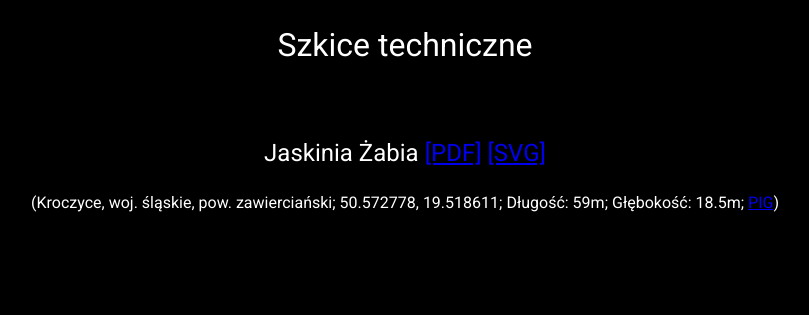
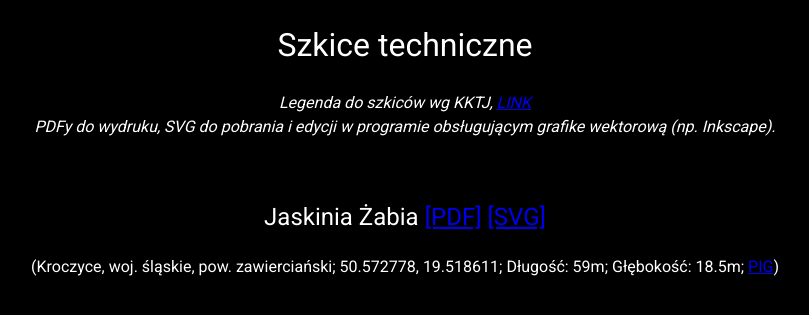
Before and after one commit to dziury/szkice, a Jekyll site: the page built from index.md, in a window 1280 px wide. Shown: the top 315 px of the page, without its empty margins (235-1044 px from the left). Built offline with Jekyll 4.4.1, drawn with Linux system fonts in a browser that asks for light colours; our own code applies the rules of GitHub Pages for plain Markdown files.

Commit message:
Update index.md

```diff
--- a/index.md
+++ b/index.md
@@ -1,4 +1,7 @@
 # Szkice techniczne
+<i>Legenda do szkiców wg KKTJ, [LINK](https://kktj.pl/Portals/0/szkice/legenda.pdf) <br>
+PDFy do wydruku, SVG do pobrania i edycji w programie obsługującym grafike wektorową (np. Inkscape). </i>
+
 <br>
 
 ## Jaskinia Żabia [[PDF]](https://docs.google.com/viewer?url=https://github.com/dziury/szkice/raw/gh-pages/PDF/Jaskinia%20Z%CC%87abia.pdf) [[SVG]](https://github.com/dziury/szkice/raw/gh-pages/SVG/Jaskinia%20%C5%BBabia.svg)
```
